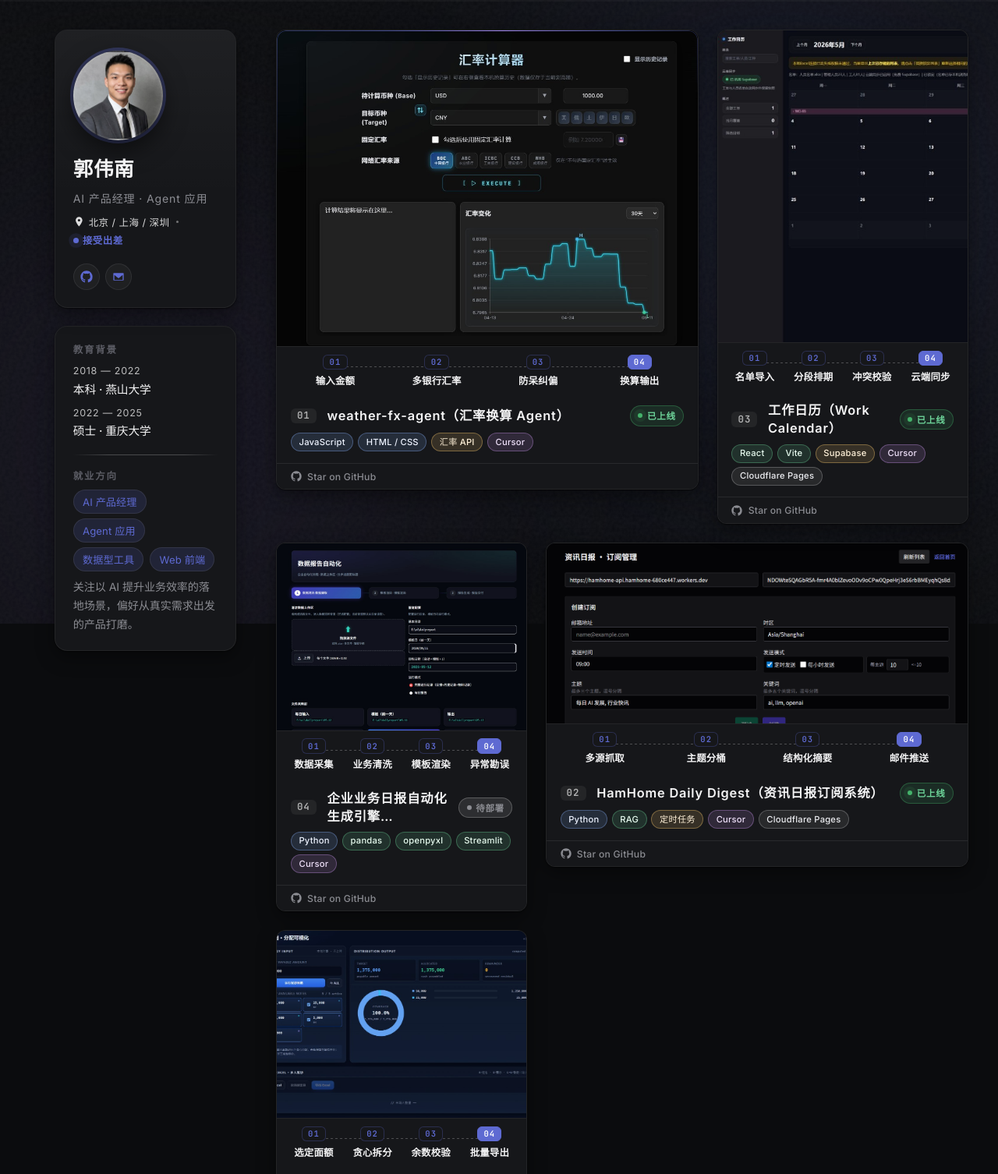
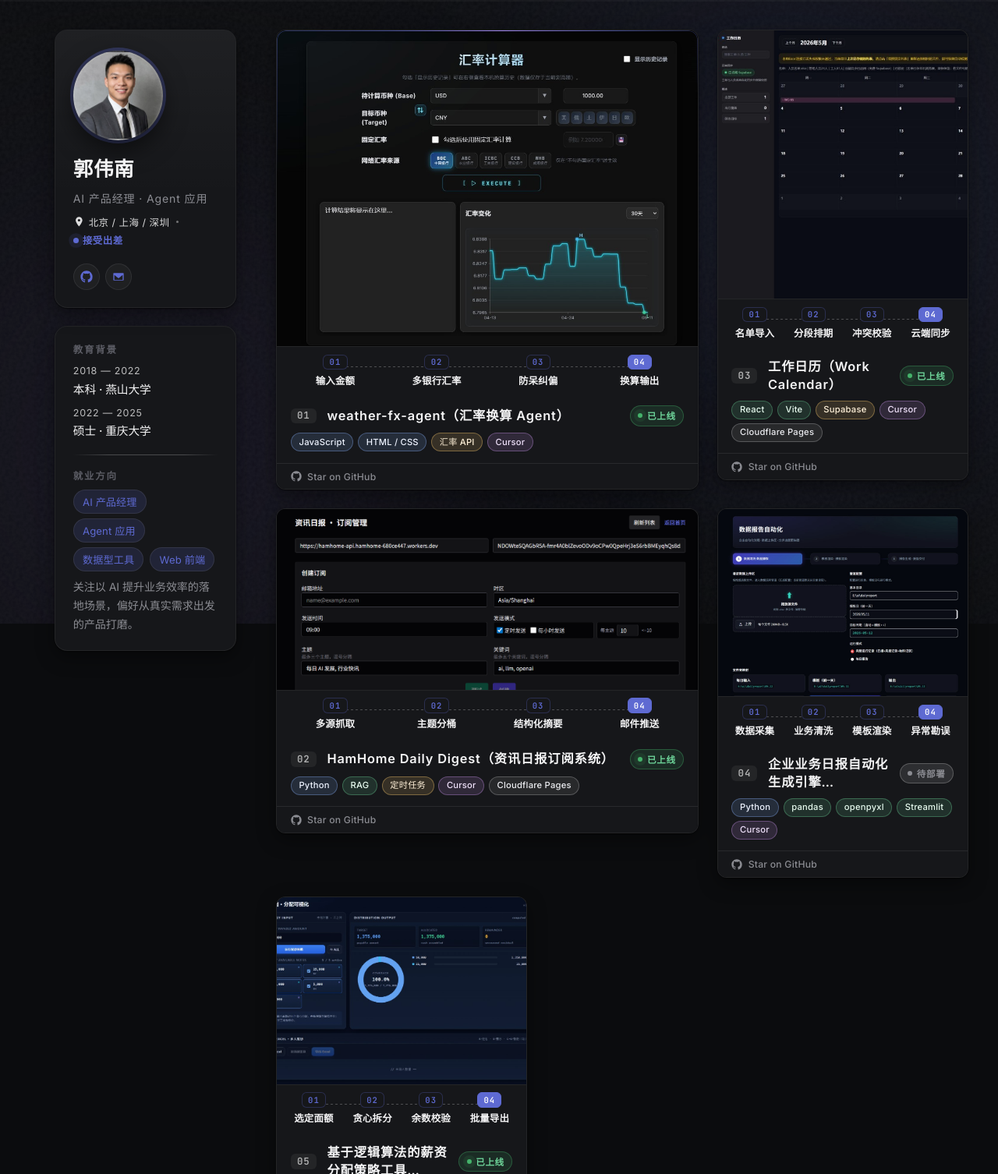
Before and after one commit to karma-taylor/port_folio, a plain HTML site: page zuopinji/index.html in a window 1280 px wide. Shown: the top 1506 px of the page at 78% size. Drawn offline with Linux system fonts and the light colour scheme.

Commit message:
fix(bento): revert swap to left-align A/C, right-align B/D; trim tall cover 4:5 to 4:4.3 to lift C
Co-authored-by: Cursor <cursoragent@cursor.com>

```diff
--- a/zuopinji/index.html
+++ b/zuopinji/index.html
@@ -12,7 +12,7 @@
       href="https://fonts.googleapis.com/css2?family=Inter:wght@400;500;600;700&family=Noto+Sans+SC:wght@400;500;600;700&family=JetBrains+Mono:wght@500;600&display=swap"
       rel="stylesheet"
     />
-    <link rel="stylesheet" href="./styles.css?v=20260512-bentoshift" />
+    <link rel="stylesheet" href="./styles.css?v=20260512-bentoalign" />
     <script>
       (function () {
         try {
--- a/zuopinji/styles.css
+++ b/zuopinji/styles.css
@@ -626,7 +626,7 @@ body.overlay-open {
 }
 
 .project-card[data-size="wide"] {
-  grid-column: 2 / 4;
+  grid-column: span 2;
   grid-row: span 1;
 }
 
@@ -638,10 +638,6 @@ body.overlay-open {
 .project-card[data-size="small"] {
   grid-column: span 1;
   grid-row: span 1;
-}
-
-.project-card[data-status="wip"] {
-  grid-column: 1 / 2;
 }
 
 .project-card > .project-trigger {
@@ -679,7 +675,7 @@ body.overlay-open {
 }
 
 .project-card[data-size="tall"] .project-cover {
-  aspect-ratio: 4 / 5;
+  aspect-ratio: 4 / 4.3;
 }
 
 .project-card[data-size="tall"] .project-cover img {
```
